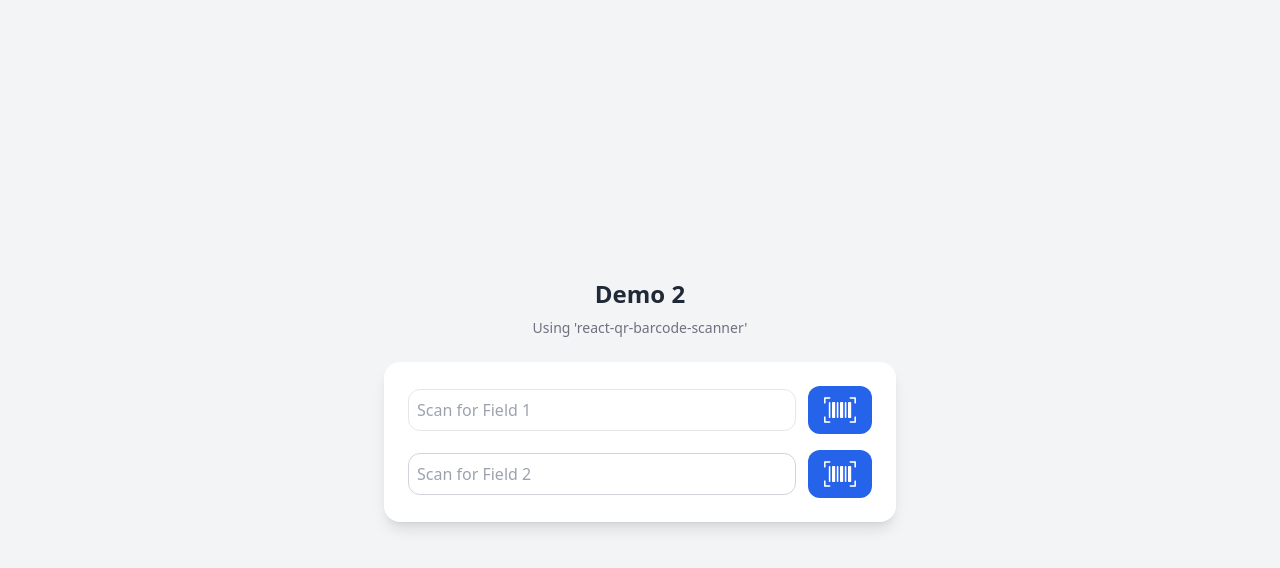
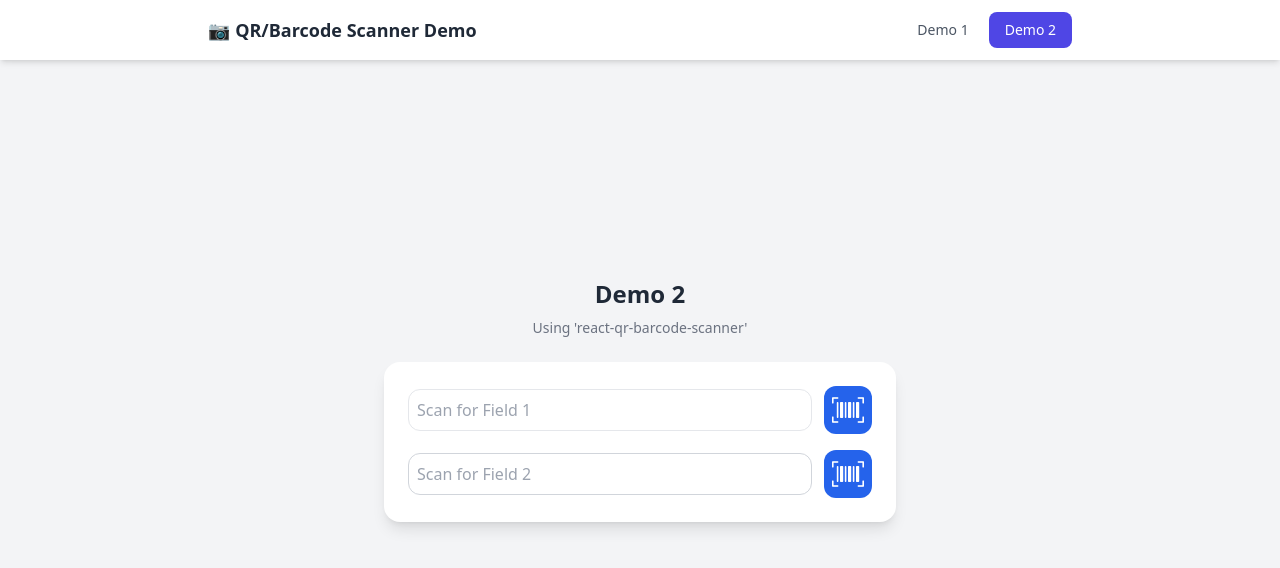
Before and after one commit to prasadambaledath/barcode-scanner, a React (Vite) app: page /barcode-scanner/demo2 in a window 1280 px wide. Shown: the top 568 px of the page. Built offline with nearby package versions, Linux system fonts and the light colour scheme.

Commit message:
Implement routing updates, add header component, and enhance 404 handling for GitHub Pages

```diff
--- a/src/App.jsx
+++ b/src/App.jsx
@@ -1,14 +1,16 @@
 import { BrowserRouter, Routes, Route } from "react-router-dom";
 import Demo1 from "./pages/Demo1";
 import Demo2 from "./pages/Demo2";
+import Header from "./components/Header";
 
 function App() {
   return (
-    <BrowserRouter>
+    <BrowserRouter basename="/barcode-scanner">
       <main>
+        <Header />
         <Routes>
-          <Route path="/barcode-scanner" element={<Demo1 />} />
-          <Route path="/barcode-scanner/demo2" element={<Demo2 />} />
+          <Route path="/" element={<Demo1 />} />
+          <Route path="/demo2" element={<Demo2 />} />
         </Routes>
       </main>
     </BrowserRouter>
--- a/src/components/Header.jsx
+++ b/src/components/Header.jsx
@@ -3,13 +3,13 @@ import { NavLink } from "react-router-dom";
 function Header() {
   return (
     <header className="fixed top-0 left-0 right-0 bg-white shadow-md z-40">
-      <div className="max-w-4xl mx-auto px-4 py-3 flex items-center justify-between">
+      <div className="max-w-4xl mx-auto px-4 py-3 flex flex-col md:flex-row items-center justify-between gap-2 md:gap-0">
         <h1 className="text-lg font-semibold text-gray-800">
-          📷 QR/Barcode Scanner Demo 2
+          📷 QR/Barcode Scanner Demo
         </h1>
         <nav className="flex gap-1">
           <NavLink
-            to="/barcode-scanner"
+            to="/"
             end
             className={({ isActive }) =>
               `px-4 py-2 rounded-lg text-sm font-medium whitespace-nowrap ${
@@ -20,7 +20,7 @@ function Header() {
             Demo 1
           </NavLink>
           <NavLink
-            to="/barcode-scanner/demo2"
+            to="/demo2"
             className={({ isActive }) =>
               `px-4 py-2 rounded-lg text-sm font-medium text-gray-600 whitespace-nowrap ${
                 isActive ? "bg-indigo-600 text-white" : "text-gray-600 hover:bg-gray-100"
--- a/src/pages/Demo1.jsx
+++ b/src/pages/Demo1.jsx
@@ -21,7 +21,7 @@ function Demo1() {
 
   return (
     <div className="min-h-screen flex flex-col items-center justify-center p-6 bg-gradient-to-br from-indigo-100 to-purple-100 gap-6">
-      <h1 className="text-2xl text-gray-800 font-semibold">QR/Barcode Scanner Demo</h1>
+      <h1 className="text-2xl text-gray-800 font-semibold">Demo 1</h1>
       <p className="text-sm text-gray-500 -mt-4">Using '@yudiel/react-qr-scanner'</p>
 
       <div className="bg-white shadow-lg rounded-2xl p-6 w-full max-w-lg flex flex-col gap-4">
@@ -37,9 +37,9 @@ function Demo1() {
           />
           <button
             onClick={() => handleOpenScanner(setField1)}
-            className="px-4 py-2 rounded-xl bg-indigo-600 text-white hover:bg-indigo-700 transition-colors"
+            className="shrink-0 min-w-[44px] min-h-[44px] flex items-center justify-center p-2 rounded-xl bg-indigo-600 text-white hover:bg-indigo-700 transition-colors"
           >
-            <img src={BarCodeImg} alt="Scan" width={32} />
+            <img src={BarCodeImg} alt="Scan" className="w-8 h-8 object-contain" />
           </button>
         </div>
 
@@ -55,9 +55,9 @@ function Demo1() {
           />
           <button
             onClick={() => handleOpenScanner(setField2)}
-            className="px-4 py-2 rounded-xl bg-indigo-600 text-white hover:bg-indigo-700 transition-colors"
+            className="shrink-0 min-w-[44px] min-h-[44px] flex items-center justify-center p-2 rounded-xl bg-indigo-600 text-white hover:bg-indigo-700 transition-colors"
           >
-            <img src={BarCodeImg} alt="Scan" width={32} />
+            <img src={BarCodeImg} alt="Scan" className="w-8 h-8 object-contain" />
           </button>
         </div>
       </div>
--- a/src/pages/Demo2.jsx
+++ b/src/pages/Demo2.jsx
@@ -36,9 +36,9 @@ function Demo2() {
           />
           <button
             onClick={() => handleOpenScanner(setField1)}
-            className="px-4 py-2 rounded-xl bg-blue-600 text-white hover:bg-blue-700 transition-colors"
+            className="shrink-0 min-w-[44px] min-h-[44px] flex items-center justify-center p-2 rounded-xl bg-blue-600 text-white hover:bg-blue-700 transition-colors"
           >
-            <img src={BarCodeImg} alt="Scan" width={32} />
+            <img src={BarCodeImg} alt="Scan" className="w-8 h-8 object-contain" />
           </button>
         </div>
 
@@ -54,9 +54,9 @@ function Demo2() {
           />
           <button
             onClick={() => handleOpenScanner(setField2)}
-            className="px-4 py-2 rounded-xl bg-blue-600 text-white hover:bg-blue-700 transition-colors"
+            className="shrink-0 min-w-[44px] min-h-[44px] flex items-center justify-center p-2 rounded-xl bg-blue-600 text-white hover:bg-blue-700 transition-colors"
           >
-            <img src={BarCodeImg} alt="Scan" width={32} />
+            <img src={BarCodeImg} alt="Scan" className="w-8 h-8 object-contain" />
           </button>
         </div>
       </div>
--- a/vite.config.js
+++ b/vite.config.js
@@ -1,6 +1,8 @@
 import { defineConfig } from 'vite'
+import { copyFileSync } from 'fs'
+import { join } from 'path'
 import react from '@vitejs/plugin-react'
-import { VitePWA } from 'vite-plugin-pwa';
+import { VitePWA } from 'vite-plugin-pwa'
 
 // https://vite.dev/config/
 export default defineConfig({
@@ -86,6 +88,32 @@ export default defineConfig({
         enabled: false,
       },
     }),
+    {
+      name: 'copy-404-for-github-pages',
+      closeBundle() {
+        const outDir = join(process.cwd(), 'dist')
+        copyFileSync(join(outDir, 'index.html'), join(outDir, '404.html'))
+      },
+    },
+    {
+      name: 'redirect-root-to-base',
+      enforce: 'pre',
+      configureServer(server) {
+        server.middlewares.use((req, res, next) => {
+          const url = req.url?.split('?')[0] || '';
+          if (url === '/' || url === '' || url === '/barcode-scanner') {
+            res.statusCode = 302;
+            res.setHeader('Location', '/barcode-scanner/');
+            res.end();
+          } else {
+            next();
+          }
+        });
+      },
+    },
   ],
-  base: '/barcode-scanner/'
+  base: '/barcode-scanner/',
+  server: {
+    open: '/barcode-scanner/',
+  },
 })
```
